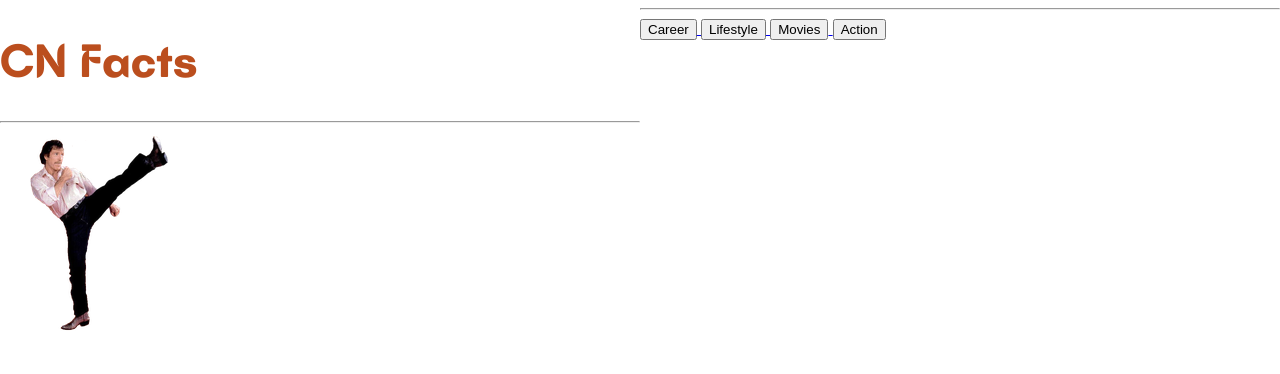
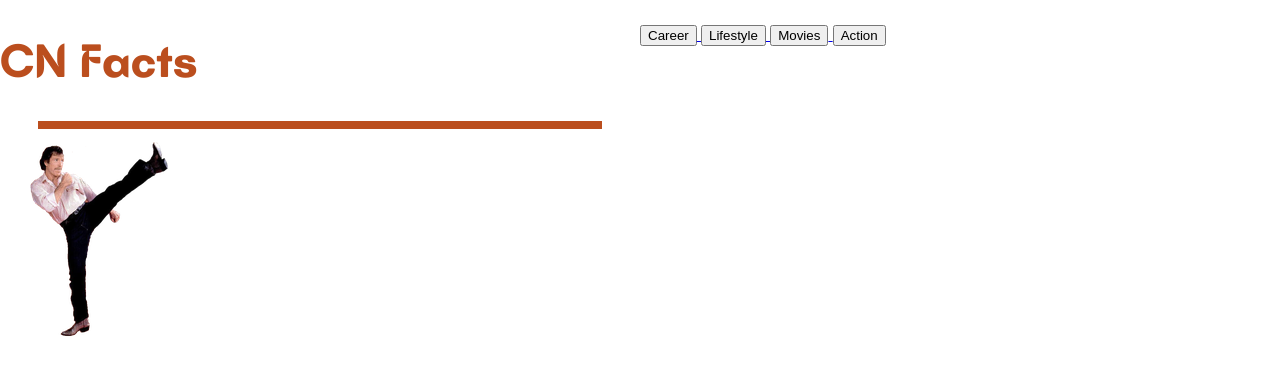
Before and after one commit to chingu-voyages/v42-toucans-team-03, a plain HTML site: page major-categories-page.html in a window 1280 px wide. Drawn offline with Linux system fonts and the light colour scheme; files whose address does not match are found by name.

Commit message:
Style hr height and width and background colors for right and left

```diff
--- a/major-categories-page.css
+++ b/major-categories-page.css
@@ -45,3 +45,15 @@ h2 {
 h1 {
     color: var(--primary-color);
 }
+hr {
+    width: 44vw;
+    height: 0.5rem;
+    border: none;
+}
+.left-hr {
+    background-color: var(--primary-color);
+}
+.right-hr {
+    background-color: white;
+}
+}
```
